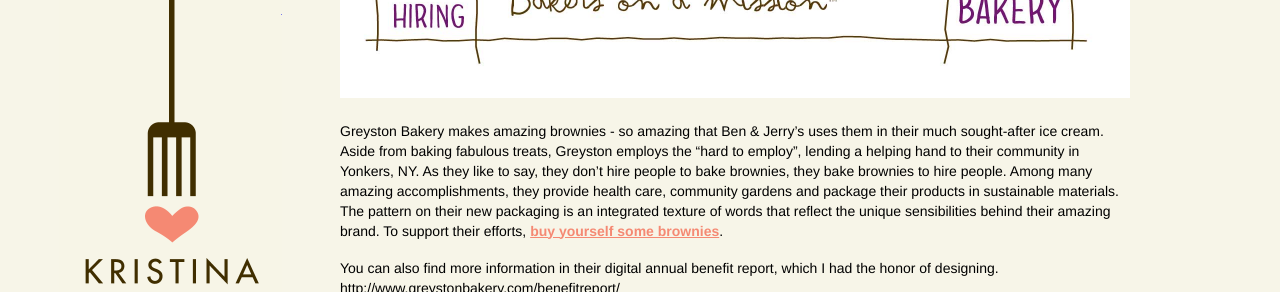
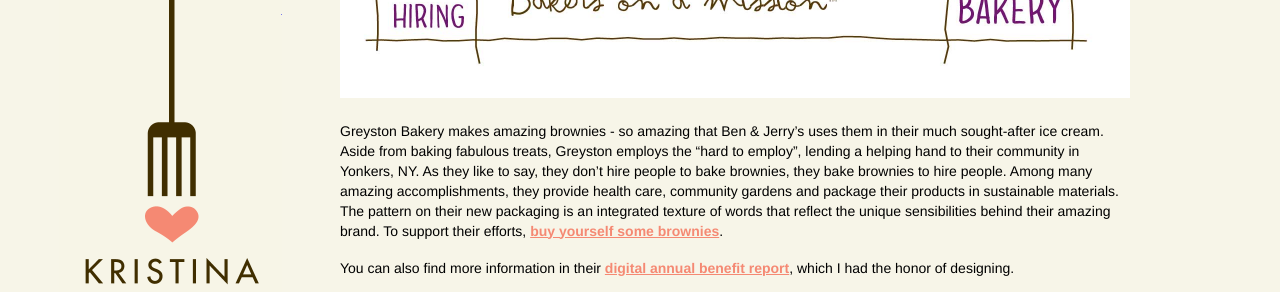
Before and after one commit to pfiller/kristina-filler-dot-com, a Jekyll site: the page built from _posts/2013-07-06-greystone-bakery.markdown, in a window 1280 px wide and 900 px high, scrolled down 518 px, cut to the strip 0-292 px from the top of the window. Built offline with Jekyll 4.4.1, drawn with Linux system fonts in a browser that asks for light colours; Markdown is read by kramdown in place of the engine named in the settings.

Commit message:
Link to Greyston's digital annual report.

```diff
--- a/_posts/2013-07-06-greystone-bakery.markdown
+++ b/_posts/2013-07-06-greystone-bakery.markdown
@@ -14,7 +14,7 @@
 
 Greyston Bakery makes amazing brownies - so amazing that Ben & Jerry's uses them in their much sought-after ice cream. Aside from baking fabulous treats, Greyston employs the "hard to employ", lending a helping hand to their community in Yonkers, NY. As they like to say, they don't hire people to bake brownies, they bake brownies to hire people. Among many amazing accomplishments, they provide health care, community gardens and package their products in sustainable materials. The pattern on their new packaging is an integrated texture of words that reflect the unique sensibilities behind their amazing brand. To support their efforts, [buy yourself some brownies](http://www.greystonbakery.com/).
 
-You can also find more information in their digital annual benefit report, which I had the honor of designing. http://www.greystonbakery.com/benefitreport/
+You can also find more information in their [digital annual benefit report](http://www.greystonbakery.com/benefitreport/), which I had the honor of designing.
 
 <figure>
 	<img src="{{ site.baseurl}}/images/greystonbakery_annual_report_01.gif" width="790" height="547">
```
